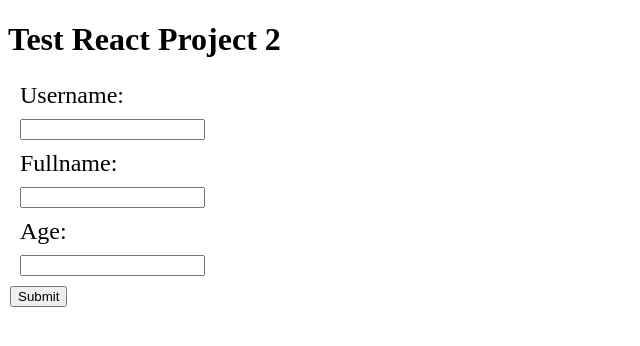
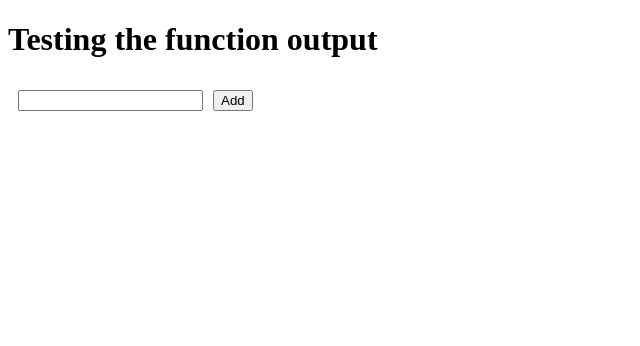
Before and after one commit to TrinitasAccounting/Small_Project_Components, a React (Create React App) app in the folder client/: page / in a window 1280 px wide. Shown: the top 346 px of the page, without its empty margins (0-640 px from the left). Built offline with nearby package versions, Linux system fonts and the light colour scheme.

Commit message:
fully functioning list and delete and add

```diff
--- a/client/src/components/App.js
+++ b/client/src/components/App.js
@@ -2,12 +2,51 @@ import React, { useEffect, useState } from "react";
 import { Switch, Route } from "react-router-dom";
 
 import ReactProject2 from "./ReactProject2";
+import ReactProjectTodo from "./ReactProject-Todo";
 
 function App() {
+
+  // const addCities = () => {
+
+
+  // }
+
+  const [cities, setCities] = useState([]);
+
+  // Delete city function
+  // const deleteCity = (cityToDelete) => {
+  //   cities.filter((city) => (
+  //     city.cityName !== cityToDelete
+  //   ))
+  // }
+
+  const deleteCity = (cityToDelete) => {
+    setCities(cities.filter((city) => city !== cityToDelete))
+  }
+
+
+
+
+  // Map through the cities array and output each in list format
+  let citiesToDisplay = cities.map((city) => (
+    <>
+      < li > {city.cityName}</li >
+      <button onClick={() => deleteCity(city)}>X</button>
+    </>
+  ))
+
+  console.log(cities)
+
+
+
   return (
     <>
       {/* <h1>Project Client</h1>; */}
-      <ReactProject2 />
+      {/* <ReactProject2 /> */}
+      <ReactProjectTodo cities={cities} setCities={setCities} />
+      <ul>
+        {citiesToDisplay}
+      </ul>
     </>
   )
 }
--- /dev/null
+++ b/client/src/components/ReactProject-Todo.js
@@ -0,0 +1,44 @@
+import { useState } from "react";
+
+
+
+function ReactProjectTodo({ cities, setCities }) {
+
+    const [cityFormData, setCityFormData] = useState({
+        cityName: ""
+    })
+
+
+
+    // handleChange function
+    const handleChange = (event) => {
+        setCityFormData({ ...cityFormData, [event.target.name]: event.target.value })
+    }
+
+    // onSubmit function
+    const addCities = (event) => {
+        event.preventDefault();
+        setCities([...cities, cityFormData])
+        setCityFormData({
+            cityName: ""
+        })
+
+    }
+
+
+
+    return (
+        <>
+            <h1>Testing the function output</h1>
+            <form onSubmit={addCities}>
+                <input type='text' name='cityName' onChange={handleChange} />
+                <button type='submit'>Add</button>
+            </form>
+
+
+        </>
+
+    )
+}
+
+export default ReactProjectTodo;
```
